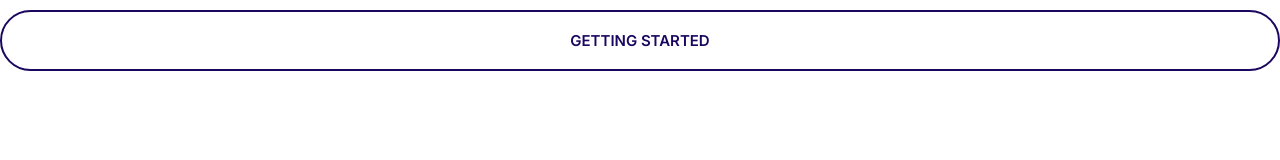
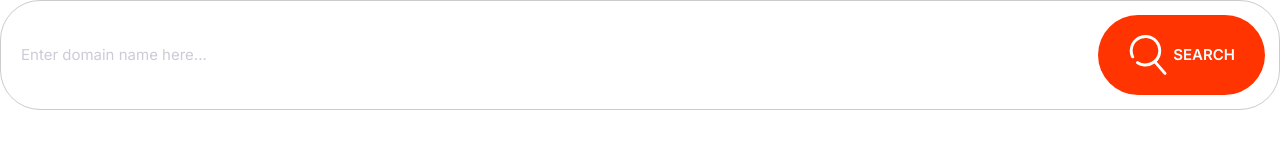
Before and after one commit to TarakaKoda/cloudbee, a plain HTML site: page index.html in a window 1280 px wide. Drawn offline with Linux system fonts and the light colour scheme.

Commit message:
Build the inputs components.

```diff
--- a/css/styles.css
+++ b/css/styles.css
@@ -4,6 +4,8 @@
     --color-accent: #ff3400;
     --color-headings: #1b0760;
     --color-body: #918ca4;
+    --color-border: #ccc;
+    --border-radius: 40px;
 }
 
 *,
@@ -179,7 +181,7 @@ a {
 /* Buttons
    ========================================================================== */
 .btn {
-    border-radius: 40px;
+    border-radius: var(--border-radius);
     border: 0;
     cursor: pointer;
     font-size: 1.8rem;
@@ -239,3 +241,49 @@ a {
         font-size: 1.5rem;
     }
 }
+
+/* Inputs
+   ========================================================================== */
+.input {
+    border-radius: var(--border-radius);
+    border: 1px solid #ccc;
+    color: var(--color-headings);
+    font-size: 2rem;
+    outline: 0;
+    padding: 1.5rem 3.5rem;
+}
+
+::placeholder {
+    color: #cdcbd7;
+}
+
+.input-group {
+    display: flex;
+    padding: 1rem;
+    border: 1px solid var(--color-border);
+    border-radius: var(--border-radius);
+}
+
+.input-group .input {
+    border: 0;
+    flex-grow: 1;
+    padding: 1.5rem 1rem;
+}
+
+.input-group .btn {
+    margin: 4px;
+    display: flex;
+    justify-content: space-evenly;
+    align-items: center;
+}
+
+.input-group .btn .icon {
+    fill: #fff;
+    margin-right: 5px;
+}
+
+@media screen and (min-width: 1024px) {
+    .input {
+        font-size: 1.5rem;
+    }
+}
--- a/index.html
+++ b/index.html
@@ -13,6 +13,15 @@
     <link rel="stylesheet" href="css/styles.css" />
   </head>
   <body>
-    <button class="btn btn--outline btn--block" type="submit">Getting Started</button>
+    <div class="input-group">
+      <input
+        class="input"
+        type="text"
+        placeholder="Enter domain name here..." />
+        <button class="btn btn--accent" type="submit"></svg><svg class="icon">
+          <use xlink:href="images/sprite.svg#search"></use>
+        </svg>
+        </span>Search</button>
+    </div>
   </body>
 </html>
```
Also changed, not shown: components/inputs.html (added, +18 -0 lines).
